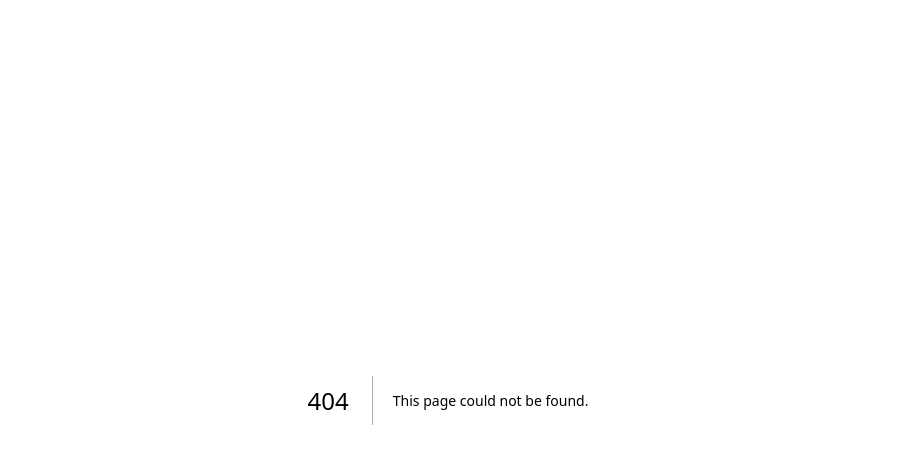
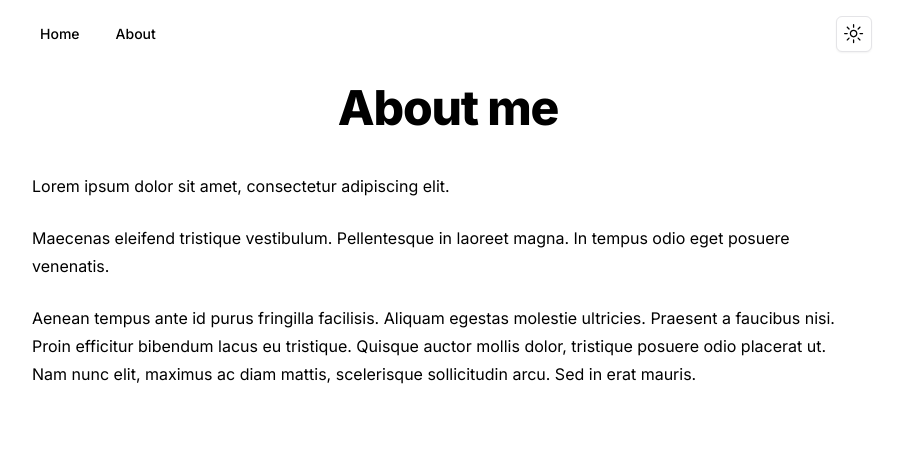
Before and after one commit to ThomasMCarling/portfolio-site, a Next.js app: page /about in a window 1280 px wide. Before the commit this address had no page. Shown: the top 464 px of the page, without its empty margins (192-1095 px from the left). Built offline with nearby package versions, Linux system fonts and the light colour scheme.

Commit message:
add navigation menu

```diff
--- /dev/null
+++ b/src/app/about/page.tsx
@@ -0,0 +1,29 @@
+import type { Metadata } from "next";
+
+export const metadata: Metadata = {
+  title: "About",
+};
+
+export default function About() {
+  return (
+    <>
+      <h1 className="flex justify-center pt-1.5 text-4xl font-extrabold tracking-tight lg:pt-4 lg:text-5xl">
+        About me
+      </h1>
+      <div className="flex flex-col gap-6 px-2 py-10 leading-7">
+        <p>Lorem ipsum dolor sit amet, consectetur adipiscing elit.</p>{" "}
+        <p>
+          Maecenas eleifend tristique vestibulum. Pellentesque in laoreet magna.
+          In tempus odio eget posuere venenatis.
+        </p>{" "}
+        <p>
+          Aenean tempus ante id purus fringilla facilisis. Aliquam egestas
+          molestie ultricies. Praesent a faucibus nisi. Proin efficitur bibendum
+          lacus eu tristique. Quisque auctor mollis dolor, tristique posuere
+          odio placerat ut. Nam nunc elit, maximus ac diam mattis, scelerisque
+          sollicitudin arcu. Sed in erat mauris.
+        </p>
+      </div>
+    </>
+  );
+}
--- /dev/null
+++ b/src/app/header.tsx
@@ -0,0 +1,38 @@
+"use client";
+
+import Link from "next/link";
+import { ThemeToggle } from "~/components/theme-toggle";
+import {
+  NavigationMenu,
+  NavigationMenuItem,
+  NavigationMenuLink,
+  NavigationMenuList,
+  navigationMenuTriggerStyle,
+} from "~/components/ui/navigation-menu";
+import { cn } from "~/lib/utils";
+
+export const Header = ({ className }: { className: string }) => {
+  return (
+    <header className={cn("flex w-full justify-between gap-3 pt-4", className)}>
+      <NavigationMenu>
+        <NavigationMenuList>
+          {links.map(([title, route]) => (
+            <NavigationMenuItem key={title}>
+              <Link href={route} legacyBehavior passHref>
+                <NavigationMenuLink className={navigationMenuTriggerStyle()}>
+                  {title}
+                </NavigationMenuLink>
+              </Link>
+            </NavigationMenuItem>
+          ))}
+        </NavigationMenuList>
+      </NavigationMenu>
+      <ThemeToggle />
+    </header>
+  );
+};
+
+const links = [
+  ["Home", "/"],
+  ["About", "/about"],
+] as const;
--- a/src/app/layout.tsx
+++ b/src/app/layout.tsx
@@ -2,6 +2,7 @@
 
 import { Inter } from "next/font/google";
 import { ThemeProvider } from "~/components/theme-provider";
+import { Header } from "./header";
 
 const inter = Inter({
   subsets: ["latin"],
@@ -9,7 +10,10 @@
 });
 
 export const metadata = {
-  title: "Thomas Carling",
+  title: {
+    template: "%s | Thomas Carling",
+    default: "Thomas Carling",
+  },
   description: "Software Developer - (React / Node.js / .Net Framework)",
 };
 
@@ -20,8 +24,13 @@
 }) {
   return (
     <html lang="en">
-      <body className={`font-sans  ${inter.variable}`}>
-        <ThemeProvider>{children}</ThemeProvider>
+      <body className={`font-sans antialiased ${inter.variable}`}>
+        <ThemeProvider>
+          <div className="h-dvh bg-white dark:bg-zinc-950">
+            <Header className="m-auto max-w-4xl px-6" />
+            <main className="m-auto max-w-4xl px-6 pt-4">{children}</main>
+          </div>
+        </ThemeProvider>
       </body>
     </html>
   );
--- a/src/app/page.tsx
+++ b/src/app/page.tsx
@@ -1,9 +1,12 @@
-import { ThemeToggle } from "~/components/theme-toggle";
-
 export default function HomePage() {
   return (
-    <main className="flex justify-center pt-10">
-      <ThemeToggle />
-    </main>
+    <hgroup className="flex flex-col items-center gap-4 pt-1.5 lg:pt-4">
+      <h1 className="text-4xl font-extrabold tracking-tight lg:text-5xl">
+        Thomas Carling
+      </h1>
+      <p className="text-lg font-semibold tracking-tight lg:text-2xl">
+        full stack software developer
+      </p>
+    </hgroup>
   );
 }
--- /dev/null
+++ b/src/components/ui/navigation-menu.tsx
@@ -0,0 +1,128 @@
+import * as React from "react"
+import { ChevronDownIcon } from "@radix-ui/react-icons"
+import * as NavigationMenuPrimitive from "@radix-ui/react-navigation-menu"
+import { cva } from "class-variance-authority"
+
+import { cn } from "~/lib/utils"
+
+const NavigationMenu = React.forwardRef<
+  React.ElementRef<typeof NavigationMenuPrimitive.Root>,
+  React.ComponentPropsWithoutRef<typeof NavigationMenuPrimitive.Root>
+>(({ className, children, ...props }, ref) => (
+  <NavigationMenuPrimitive.Root
+    ref={ref}
+    className={cn(
+      "relative z-10 flex max-w-max flex-1 items-center justify-center",
+      className
+    )}
+    {...props}
+  >
+    {children}
+    <NavigationMenuViewport />
+  </NavigationMenuPrimitive.Root>
+))
+NavigationMenu.displayName = NavigationMenuPrimitive.Root.displayName
+
+const NavigationMenuList = React.forwardRef<
+  React.ElementRef<typeof NavigationMenuPrimitive.List>,
+  React.ComponentPropsWithoutRef<typeof NavigationMenuPrimitive.List>
+>(({ className, ...props }, ref) => (
+  <NavigationMenuPrimitive.List
+    ref={ref}
+    className={cn(
+      "group flex flex-1 list-none items-center justify-center space-x-1",
+      className
+    )}
+    {...props}
+  />
+))
+NavigationMenuList.displayName = NavigationMenuPrimitive.List.displayName
+
+const NavigationMenuItem = NavigationMenuPrimitive.Item
+
+const navigationMenuTriggerStyle = cva(
+  "group inline-flex h-9 w-max items-center justify-center rounded-md bg-white px-4 py-2 text-sm font-medium transition-colors hover:bg-zinc-100 hover:text-zinc-900 focus:bg-zinc-100 focus:text-zinc-900 focus:outline-none disabled:pointer-events-none disabled:opacity-50 data-[active]:bg-zinc-100/50 data-[state=open]:bg-zinc-100/50 dark:bg-zinc-950 dark:hover:bg-zinc-800 dark:hover:text-zinc-50 dark:focus:bg-zinc-800 dark:focus:text-zinc-50 dark:data-[active]:bg-zinc-800/50 dark:data-[state=open]:bg-zinc-800/50"
+)
+
+const NavigationMenuTrigger = React.forwardRef<
+  React.ElementRef<typeof NavigationMenuPrimitive.Trigger>,
+  React.ComponentPropsWithoutRef<typeof NavigationMenuPrimitive.Trigger>
+>(({ className, children, ...props }, ref) => (
+  <NavigationMenuPrimitive.Trigger
+    ref={ref}
+    className={cn(navigationMenuTriggerStyle(), "group", className)}
+    {...props}
+  >
+    {children}{""}
+    <ChevronDownIcon
+      className="relative top-[1px] ml-1 h-3 w-3 transition duration-300 group-data-[state=open]:rotate-180"
+      aria-hidden="true"
+    />
+  </NavigationMenuPrimitive.Trigger>
+))
+NavigationMenuTrigger.displayName = NavigationMenuPrimitive.Trigger.displayName
+
+const NavigationMenuContent = React.forwardRef<
+  React.ElementRef<typeof NavigationMenuPrimitive.Content>,
+  React.ComponentPropsWithoutRef<typeof NavigationMenuPrimitive.Content>
+>(({ className, ...props }, ref) => (
+  <NavigationMenuPrimitive.Content
+    ref={ref}
+    className={cn(
+      "left-0 top-0 w-full data-[motion^=from-]:animate-in data-[motion^=to-]:animate-out data-[motion^=from-]:fade-in data-[motion^=to-]:fade-out data-[motion=from-end]:slide-in-from-right-52 data-[motion=from-start]:slide-in-from-left-52 data-[motion=to-end]:slide-out-to-right-52 data-[motion=to-start]:slide-out-to-left-52 md:absolute md:w-auto",
+      className
+    )}
+    {...props}
+  />
+))
+NavigationMenuContent.displayName = NavigationMenuPrimitive.Content.displayName
+
+const NavigationMenuLink = NavigationMenuPrimitive.Link
+
+const NavigationMenuViewport = React.forwardRef<
+  React.ElementRef<typeof NavigationMenuPrimitive.Viewport>,
+  React.ComponentPropsWithoutRef<typeof NavigationMenuPrimitive.Viewport>
+>(({ className, ...props }, ref) => (
+  <div className={cn("absolute left-0 top-full flex justify-center")}>
+    <NavigationMenuPrimitive.Viewport
+      className={cn(
+        "origin-top-center relative mt-1.5 h-[var(--radix-navigation-menu-viewport-height)] w-full overflow-hidden rounded-md border border-zinc-200 bg-white text-zinc-950 shadow data-[state=open]:animate-in data-[state=closed]:animate-out data-[state=closed]:zoom-out-95 data-[state=open]:zoom-in-90 md:w-[var(--radix-navigation-menu-viewport-width)] dark:border-zinc-800 dark:bg-zinc-950 dark:text-zinc-50",
+        className
+      )}
+      ref={ref}
+      {...props}
+    />
+  </div>
+))
+NavigationMenuViewport.displayName =
+  NavigationMenuPrimitive.Viewport.displayName
+
+const NavigationMenuIndicator = React.forwardRef<
+  React.ElementRef<typeof NavigationMenuPrimitive.Indicator>,
+  React.ComponentPropsWithoutRef<typeof NavigationMenuPrimitive.Indicator>
+>(({ className, ...props }, ref) => (
+  <NavigationMenuPrimitive.Indicator
+    ref={ref}
+    className={cn(
+      "top-full z-[1] flex h-1.5 items-end justify-center overflow-hidden data-[state=visible]:animate-in data-[state=hidden]:animate-out data-[state=hidden]:fade-out data-[state=visible]:fade-in",
+      className
+    )}
+    {...props}
+  >
+    <div className="relative top-[60%] h-2 w-2 rotate-45 rounded-tl-sm bg-zinc-200 shadow-md dark:bg-zinc-800" />
+  </NavigationMenuPrimitive.Indicator>
+))
+NavigationMenuIndicator.displayName =
+  NavigationMenuPrimitive.Indicator.displayName
+
+export {
+  navigationMenuTriggerStyle,
+  NavigationMenu,
+  NavigationMenuList,
+  NavigationMenuItem,
+  NavigationMenuContent,
+  NavigationMenuTrigger,
+  NavigationMenuLink,
+  NavigationMenuIndicator,
+  NavigationMenuViewport,
+}
```
